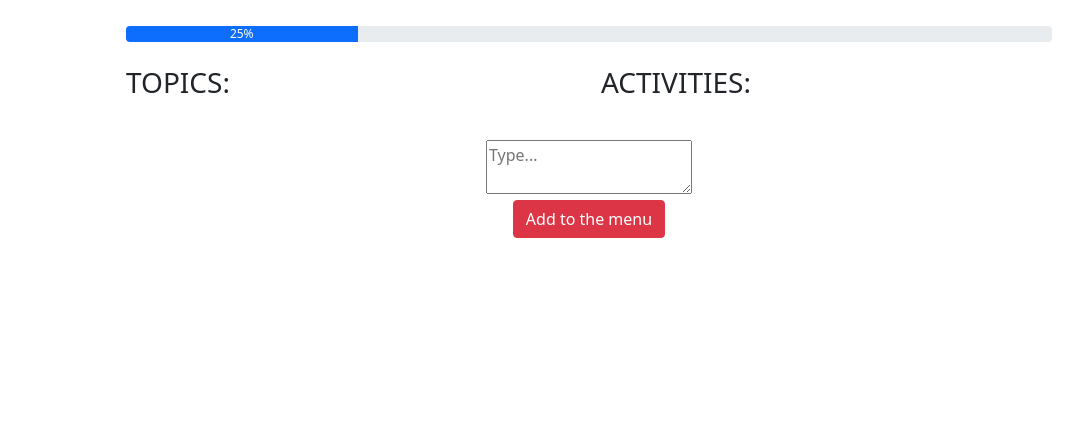
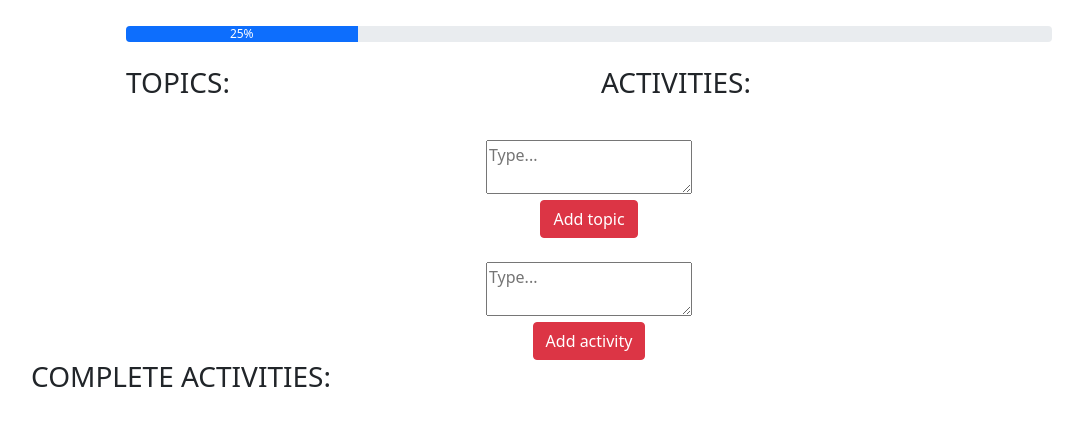
Before and after one commit to larrygamboa/project2, a Node server app: page /members in a window 1280 px wide. Shown: the part 146-572 px from the top of the page, without its empty margins (51-1134 px from the left). Run offline with Node 20, Linux system fonts and the light colour scheme; the visitor is signed in with stand-in values (Sample User, id 1); data that the repository does not hold is empty; some libraries are stand-ins or nearby versions.

Commit message:
create routes work

```diff
--- a/package.json
+++ b/package.json
@@ -19,6 +19,7 @@
     "express-handlebars": "^5.2.0",
     "express-session": "^1.16.1",
     "mysql2": "^1.6.5",
+    "nodemailer": "^6.4.17",
     "nodemon": "^2.0.7",
     "passport": "^0.4.0",
     "passport-local": "^1.0.0",
--- /dev/null
+++ b/public/js/condition.js
@@ -0,0 +1,12 @@
+$(document).ready(function () {
+    $(".task-container").on("click", ".complete-btn", function (event) {
+      event.preventDefault();
+      var id = $(this).data("id");
+
+      $.ajax(`/api/updateTopic/${id}`, {
+        type: "PUT",
+      }).then(function (data) {
+        location.reload();
+      });
+    });
+  });
--- a/routes/html-routes.js
+++ b/routes/html-routes.js
@@ -29,8 +29,36 @@ module.exports = function(app) {
       db.Activities.findAll({}).then(function(dbActivities) {
 
            res.render("members", {Topics: dbTopics, Activities: dbActivities})
-     console.log("**************",dbActivities)
+    //  console.log("**************",dbActivities)
       })
   });
   });
+
+
+  app.post("/api/insertTopic", function(req, res) {
+    db.Topics.create({topic_name: req.body.name, t_condition: false}).then(function() {
+      console.log("*************", req.body)
+        res.redirect("/members");
+      });
+  });
+
+  app.post("/api/insertActivity", function(req, res) {
+    db.Activities.create({activity_name: req.body.name, a_condition: false}).then(function() {
+      console.log("*************", req.body)
+        res.redirect("/members");
+      });
+  });
+
+
+  app.put("/api/updateTopic", function(req, res) {
+    db.Topics.update(
+      {t_condition: true},
+      {
+        where: {
+          id: req.body.id
+        }
+      }).then(function() {
+        res.redirect("/members");
+    });
+  });
 };
--- a/views/layouts/main.handlebars
+++ b/views/layouts/main.handlebars
@@ -16,6 +16,7 @@
     {{{ body }}}
 
   <script type="text/javascript" src="js/members.js"></script>
+  <script type="text/javascript" src="js/condition.js"></script>
 
 </body>
 </html>
--- a/views/members.handlebars
+++ b/views/members.handlebars
@@ -12,7 +12,8 @@
 		<div class="col-md-6 col-md-offset-3">
 			<h2>Welcome
 				{{!-- {{name}} --}}
-             <span class="member-name"></span></h2>
+				<span class="member-name"></span>
+			</h2>
 		</div>
 	</div>
 </div>
@@ -24,12 +25,13 @@
 			<h1 class="text-center">Track your progress!</h1>
 			<br>
 			<div class="progress">
-  <div class="progress-bar" role="progressbar" style="width: 25%;" aria-valuenow="25" aria-valuemin="0" aria-valuemax="100">25%</div>
+				<div class="progress-bar" role="progressbar" style="width: 25%;" aria-valuenow="25" aria-valuemin="0"
+					aria-valuemax="100">25%</div>
 			</div>
 		</div>
 	</div>
 	<br>
-	<div class="row burger-container justify-content-center">
+	<div class="row task-container justify-content-center">
 		<div class="col-md-5">
 			<h3>TOPICS:</h3>
 			<ul>
@@ -38,7 +40,8 @@
 				{{#unless this.dataValues.t_condition}}
 				<li>
 					<h5>{{this.dataValues.id}}.{{this.dataValues.topic_name}}
-									<button type='submit' id={{this.dataValues.id}} class="eat-burger-btn btn btn-danger" data-id="{{this.dataValues.id}}">DEVOUR!</button>
+						<button type='submit' id={{this.dataValues.id}} class="eat-burger-btn btn btn-danger"
+							data-id="{{this.dataValues.id}}">COMPLETE!</button>
 					</h5>
 				</li>
 				{{/unless}}
@@ -53,7 +56,8 @@
 				{{#unless this.dataValues.a_condition}}
 				<li>
 					<h5>{{this.dataValues.id}}.{{this.dataValues.activity_name}}
-									<button type='submit' id={{this.dataValues.id}} class="eat-burger-btn btn btn-danger" data-id="{{this.dataValues.id}}">DEVOUR!</button>
+						<button type='submit' id={{this.dataValues.id}} class="complete-btn btn btn-danger"
+							data-id="{{this.dataValues.id}}">COMPLETE!</button>
 					</h5>
 
 				</li>
@@ -61,19 +65,50 @@
 				{{/each}}
 			</ul>
 		</div>
+
 	</div>
 	<br>
 	<div class="row">
 		<div class="col-md-12 text-center">
-			<form class="create-update-form" action="burgers/insertOne" method="POST">
+			<form class="create-update-form" action="api/insertTopic" method="POST">
 				<div>
 					<textarea type="text" placeholder="Type..." name="name"></textarea><br>
-					<button class="btn btn-danger" type="submit">Add to the menu</button>
+					<button class="btn btn-danger" type="submit">Add topic</button>
 				</div>
 			</form>
 		</div>
 	</div>
+
+	<br>
+	<div class="row">
+		<div class="col-md-12 text-center">
+			<form class="create-update-form" action="api/insertActivity" method="POST">
+				<div>
+					<textarea type="text" placeholder="Type..." name="name"></textarea><br>
+					<button class="btn btn-danger" type="submit">Add activity</button>
+				</div>
+			</form>
+		</div>
 	</div>
 
-  {{!-- <script src="https://cdnjs.cloudflare.com/ajax/libs/jquery/3.2.1/jquery.min.js"></script>
+	<div class="row">
+		<div class="col-md-5">
+			<h3>COMPLETE ACTIVITIES:</h3>
+			<ul>
+				{{#each Activities}}
+				{{#if this.dataValues.a_condition}}
+				<li>
+					<h5>{{this.dataValues.id}}.{{this.dataValues.activity_name}}
+					</h5>
+
+				</li>
+				{{/if}}
+				{{/each}}
+			</ul>
+		</div>
+	</div>
+</div>
+
+{{!--
+<script src="https://cdnjs.cloudflare.com/ajax/libs/jquery/3.2.1/jquery.min.js"></script>
 <script type="text/javascript" src="js/members.js"></script> --}}
```
Also changed, not shown: db/seeds.sql (+7 -11 lines), 1 other file. Lines whose indentation alone changed are shown as unchanged.
